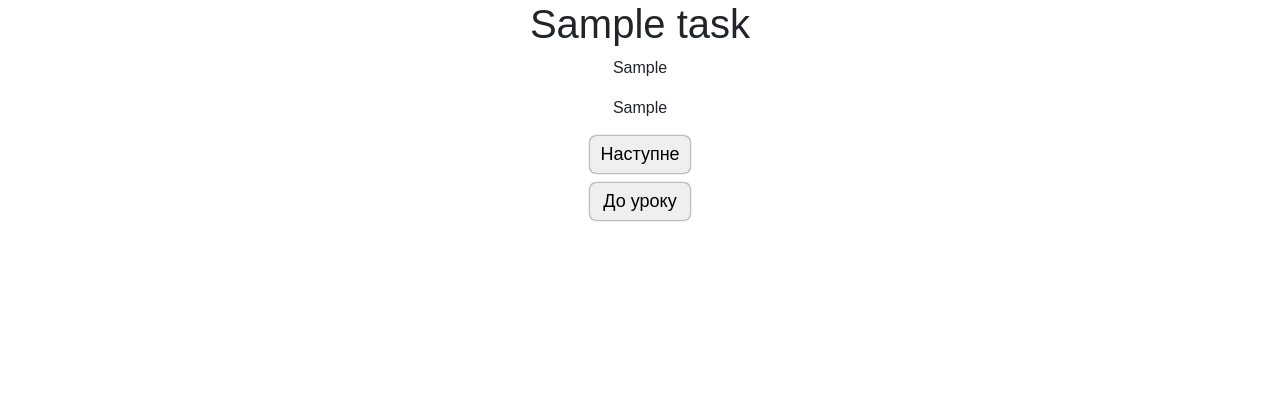
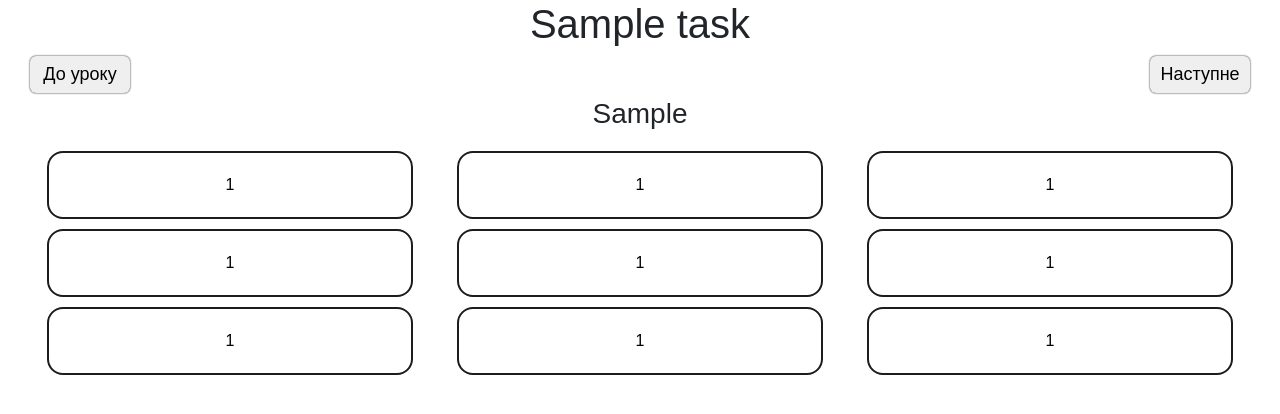
Before and after one commit to FeliksNovoselskyi/EnglishCourse, a Django app: page /course/1/ in a window 1280 px wide. Shown: the part 96-510 px from the top of the page. Run offline with Django 4.2, Linux system fonts and the light colour scheme; tables that the repository leaves empty hold one stand-in row (values such as "Sample post").

Commit message:
[course] add buttons for sentences in tasks

```diff
--- a/djangocourse_pr/course/static/css/course.css
+++ b/djangocourse_pr/course/static/css/course.css
@@ -108,7 +108,8 @@
 
 .task-buttons {
     display: flex;
-    flex-direction: column;
+    flex-direction: row;
+    justify-content: space-between;
     gap: 10px;
 }
 
@@ -125,3 +126,29 @@
 .task-nav-buttons:hover {
     background-color: #dedede;
 }
+
+.sentence {
+    font-size: 28px;
+}
+
+.words-block {
+    display: flex;
+    justify-content: space-around;
+    align-items: center;
+    gap: 10px;
+    flex-wrap: wrap;
+}
+
+.word-button {
+    width: 30%;
+    background-color: #23232300;
+    border: 2px solid rgb(28, 28, 28);
+    border-radius: 16px;
+    padding: 20px;
+    transition: all 150ms ease-in-out;
+}
+
+.word-button:hover {
+    background-color: rgb(28, 28, 28);
+    color: #fff;
+}
--- a/djangocourse_pr/course/static/js/add_name.js
+++ b/djangocourse_pr/course/static/js/add_name.js
@@ -19,10 +19,6 @@ $(document).ready(function() {
                 if (response.addName) {
                     // тут типо все норм и все правильно, ошибок в заполнении поля нет!!
                     $('#error-message').text(response.error);
-
-                    // <p>${response.task.name}</p>
-                    // <button class="edit-task-btn"><img src="/static/images/edit.png" alt="change-task-img" class="small-course-imgs"></button>
-
                     $('.course-block.add-task-block').before(response.task_html)
                 }
                 if (response.error) {
--- a/djangocourse_pr/course/static/js/words_task.js
+++ b/djangocourse_pr/course/static/js/words_task.js
@@ -1,6 +1,25 @@
 $(document).ready(function() {
     const taskData = $('#task-data');
     let currentIndex = parseInt(taskData.data('current-index'), 10);
+
+    // const initialSentence = $('#column1').text().split(" ");
+    // const buttons = $('.word-button');
+
+    // buttons.each(function(index) {
+    //     if (index < initialSentence.length) {
+    //         $(this).text(initialSentence[index]);
+    //     } else {
+    //         $(this).text(randomWords[Math.floor(Math.random() * randomWords.length)]);
+    //     }
+    // });
+
+    function shuffleArray(array) {
+        for (let i = array.length - 1; i > 0; i--) {
+            const j = Math.floor(Math.random() * (i + 1));
+            [array[i], array[j]] = [array[j], array[i]];
+        }
+        return array;
+    }
 
     $('#nexttaskform').submit(function(event) {
         event.preventDefault();
@@ -16,10 +35,37 @@ $(document).ready(function() {
                 if (response.error) {
                     window.location.href = allTasksUrl;
                 } else {
-                    $('#column1').text(response.column1);
                     $('#column2').text(response.column2);
                     currentIndex = response.next_index;
                     taskData.data('current-index', currentIndex);
+
+                    let words = response.column1.split(" ");
+                    let buttons = $('.word-button');
+                    let randomSentences = response.random_sentences;
+
+                    const randomIndex = Math.floor(Math.random() * randomSentences.length);
+                    const randomIndex2 = Math.floor(Math.random() * randomSentences.length);
+                    const randomWordsFirst = randomSentences[randomIndex].split(" ");
+                    const randomWordsSecond = randomSentences[randomIndex2].split(" ");
+                    const combinedRandomWords = randomWordsFirst.concat(randomWordsSecond);
+
+                    let allSentenceWords = words.slice(0, 9);
+
+                    if (allSentenceWords.length < 9) {
+                        const neededWordsCount = 9 - allSentenceWords.length;
+                        const additionalWords = combinedRandomWords.slice(0, neededWordsCount);
+                        allSentenceWords = allSentenceWords.concat(additionalWords);
+                    }
+
+                    allSentenceWords = shuffleArray(allSentenceWords);
+
+                    buttons.each(function(index) {
+                        if (index < allSentenceWords.length) {
+                            $(this).text(allSentenceWords[index]);
+                        } else {
+                            $(this).text('');
+                        }
+                    });
                 }
             },
         });
--- a/djangocourse_pr/course/templates/course/task_detail.html
+++ b/djangocourse_pr/course/templates/course/task_detail.html
@@ -12,16 +12,30 @@
 {% block content %}
     <h1>{{task.name}}</h1>
 
-    <div id="task-data" data-current-index="0" data-task-id="{{task.id}}">
-        <p id="column1">{{first_data.column1}}</p>
-        <p id="column2">{{first_data.column2}}</p>
-    </div>
-
     <div class="task-buttons">
+        <a href="{% url 'course' %}"><button class="task-nav-buttons">До уроку</button></a>
         <form id="nexttaskform">
             {% csrf_token %}
             <input type="submit" class="task-nav-buttons" value="Наступне">
         </form>
-        <a href="{% url 'course' %}"><button class="task-nav-buttons">До уроку</button></a>
+    </div>
+
+    <div id="task-data" data-current-index="0" data-task-id="{{task.id}}">
+        <p class="sentence" id="column1" style="display: none; visibility: hidden;">{{first_data.column1}}</p>
+        <p class="sentence" id="column2">{{first_data.column2}}</p>
+    </div>
+
+    <div class="words-block">
+        <button class="word-button">1</button>
+        <button class="word-button">1</button>
+        <button class="word-button">1</button>
+
+        <button class="word-button">1</button>
+        <button class="word-button">1</button>
+        <button class="word-button">1</button>
+
+        <button class="word-button">1</button>
+        <button class="word-button">1</button>
+        <button class="word-button">1</button>
     </div>
 {% endblock %}
--- a/djangocourse_pr/course/views.py
+++ b/djangocourse_pr/course/views.py
@@ -1,9 +1,10 @@
 from django.shortcuts import render, get_object_or_404
+from django.template.loader import render_to_string
 from django.http import JsonResponse
+from django.urls import reverse
 from .models import *
 import pandas
-from django.urls import reverse
-from django.template.loader import render_to_string
+import random
 
 # Create your views here.
 def main_view(request):
@@ -66,10 +67,14 @@ def task_detail_view(request, task_id):
         task_data_list = list(task.taskdata_set.all().order_by('id'))
         if current_index < len(task_data_list) - 1:
             next_data = task_data_list[current_index + 1]
+            random_sentences = list(TaskData.objects.values_list('column1', flat=True))
+            random_sentences = random.sample(random_sentences, min(len(random_sentences), 10))
+
             response_data = {
                 'column1': next_data.column1,
                 'column2': next_data.column2,
                 'next_index': current_index + 1,
+                'random_sentences': random_sentences,
             }
         else:
             response_data = {'error': True}
```
Also changed, not shown: djangocourse_pr/course/static/css/base.css (line endings or trailing spaces), djangocourse_pr/db.sqlite3.
